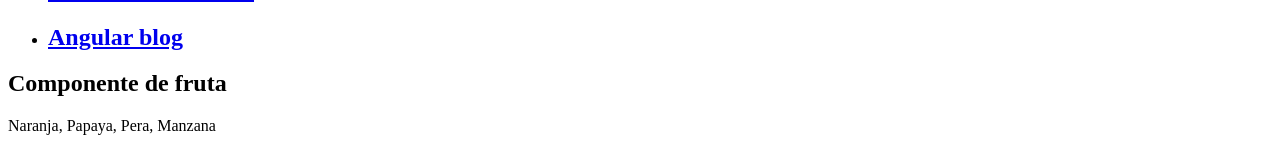
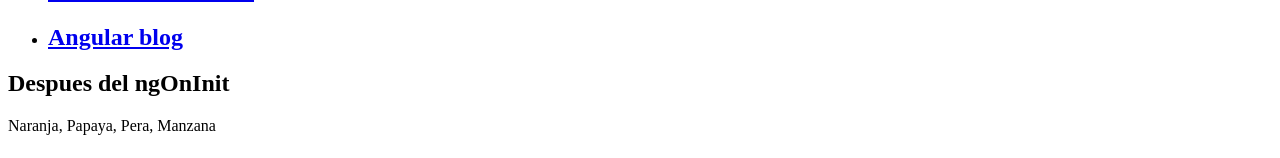
Before and after one commit to heimarvega/curso-angular4, an Angular app: page / in a window 1280 px wide. Shown: the part 521-679 px from the top of the page. Built offline with nearby package versions, Linux system fonts and the light colour scheme.

Commit message:
Nuevos cambios en el componente

```diff
--- a/src/app/fruta/fruta.component.ts
+++ b/src/app/fruta/fruta.component.ts
@@ -8,4 +8,10 @@ import { Component } from '@angular/core';
 export class FrutaComponent {
     public nombre_componente = 'Componente de fruta';
     public listado_frutas = 'Naranja, Papaya, Pera, Manzana';
+    constructor() {
+        console.log('Esta es una prueba');
+    }
+    ngOnInit() {
+        this.nombre_componente = 'Despues del ngOnInit';
+    }
 }
```
